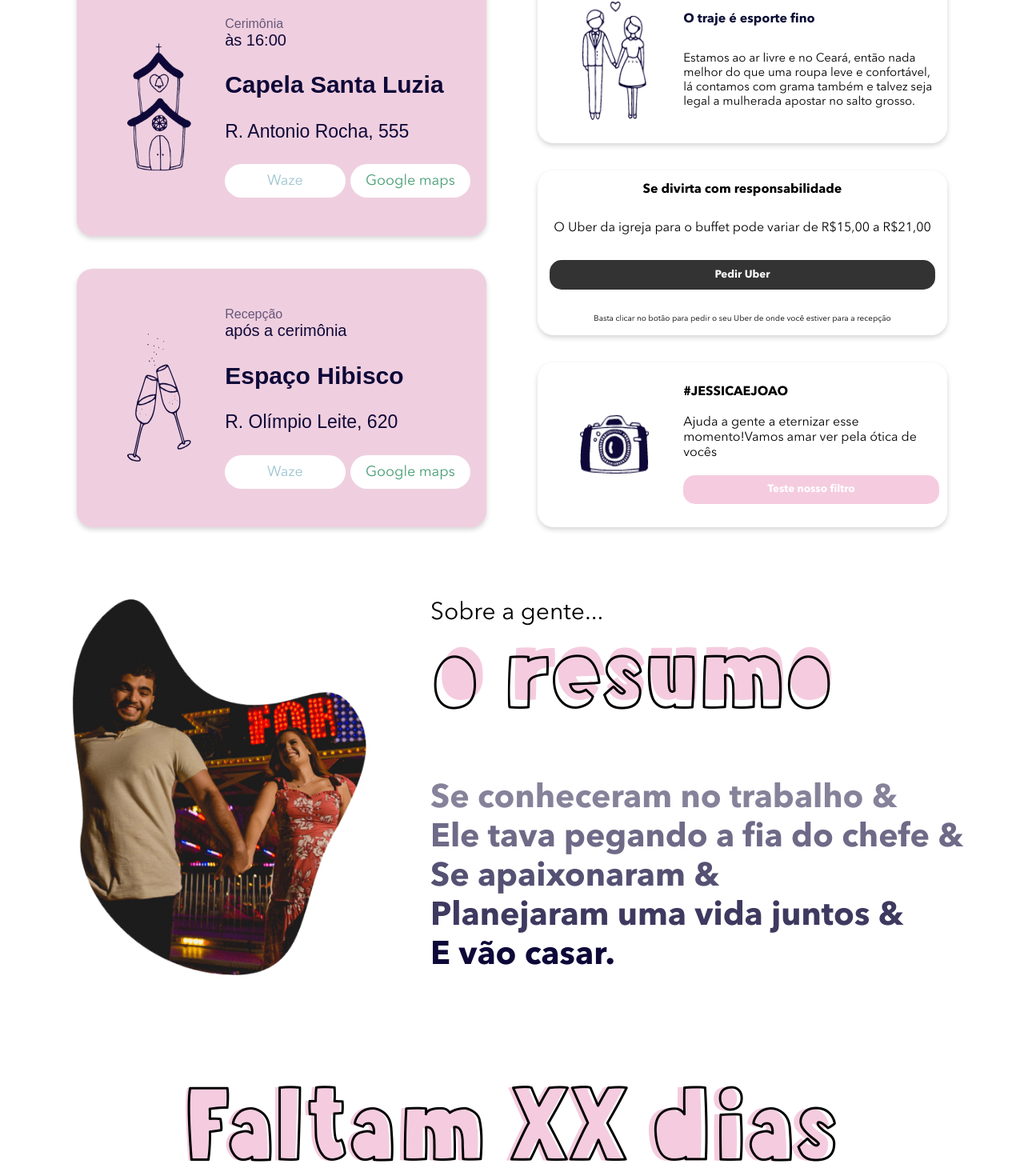
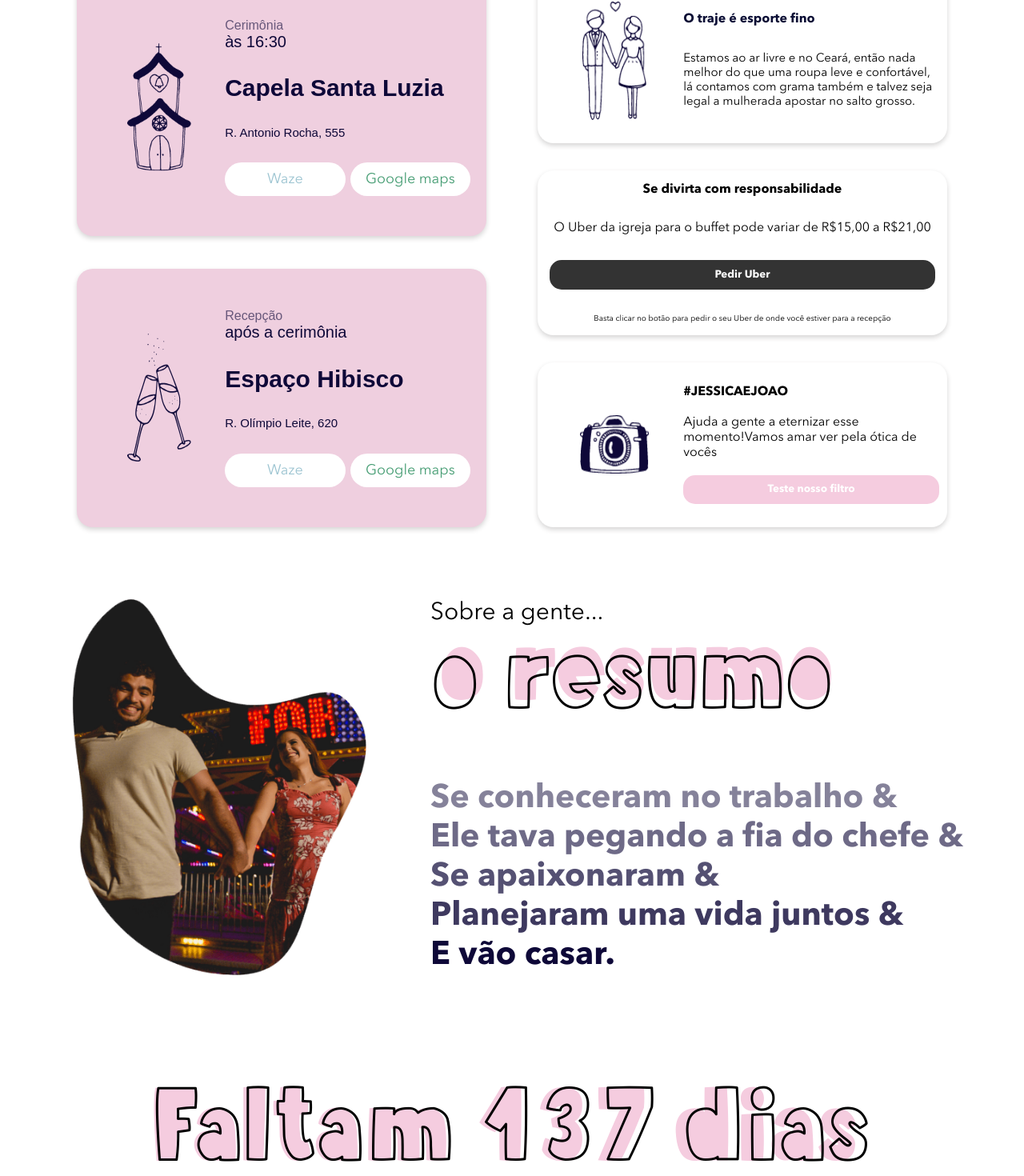
Before and after one commit to joaolfr/site-casamento, a React (Create React App) app: page / in a window 1280 px wide. Shown: the part 1011-2481 px from the top of the page at 80% size. Built offline with nearby package versions, Linux system fonts and the light colour scheme.

Commit message:
days counter

```diff
--- a/src/pages/home/cards/index.js
+++ b/src/pages/home/cards/index.js
@@ -24,7 +24,7 @@ export default class cards extends Component {
               <div id="info">
                 <div style={{ display: "flex", flexDirection: "column" }}>
                   <span id="cerimony">Cerimônia</span>
-                  <span id="time">às 16:00</span>
+                  <span id="time">às 16:30</span>
                 </div>
                 <span id="place">Capela Santa Luzia</span>
                 <span id="adress">R. Antonio Rocha, 555</span>
--- a/src/pages/home/cards/styles.css
+++ b/src/pages/home/cards/styles.css
@@ -123,7 +123,7 @@
 #adress {
   color: #0e0838;
   font-family: Arial, Helvetica, sans-serif;
-  font-size: 23px;
+  font-size: 15px;
 }
 
 @media screen and (max-width: 600px) {
--- a/src/pages/home/contador/index.js
+++ b/src/pages/home/contador/index.js
@@ -2,11 +2,39 @@ import React from "react";
 import "./styles.css";
 
 const Contador = () => {
+  var countDownDate = new Date("Aug 29, 2020 15:37:25").getTime();
+
+  // eslint-disable-next-line
+  var x = setInterval(function () {
+    // Get today's date and time
+    var now = new Date().getTime();
+
+    // Find the distance between now and the count down date
+    var distance = countDownDate - now;
+
+    // Time calculations for days, hours, minutes and seconds
+    var days = Math.floor(distance / (1000 * 60 * 60 * 24));
+
+    // Output the result in an element with id="demo"
+    document.getElementById("days").innerHTML = days;
+    document.getElementById("days2").innerHTML = days;
+    // If the count down is over, write some text
+
+    if (distance < 0) {
+      document.getElementById("dias_regular").innerHTML = "Hojeeeee";
+      document.getElementById("dias_bold").innerHTML = "Hojeeee";
+    }
+  }, 1000);
+
   return (
     <div className="div_contador">
       <div id="counter_div">
-        <span id="dias_regular">Faltam XX dias</span>
-        <span id="dias_bold"> Faltam XX dias</span>
+        <span id="dias_regular">
+          Faltam <span id="days"></span> dias
+        </span>
+        <span id="dias_bold">
+          Faltam <span id="days2"></span> dias
+        </span>
       </div>
 
       <div id="confirm_div">
```
